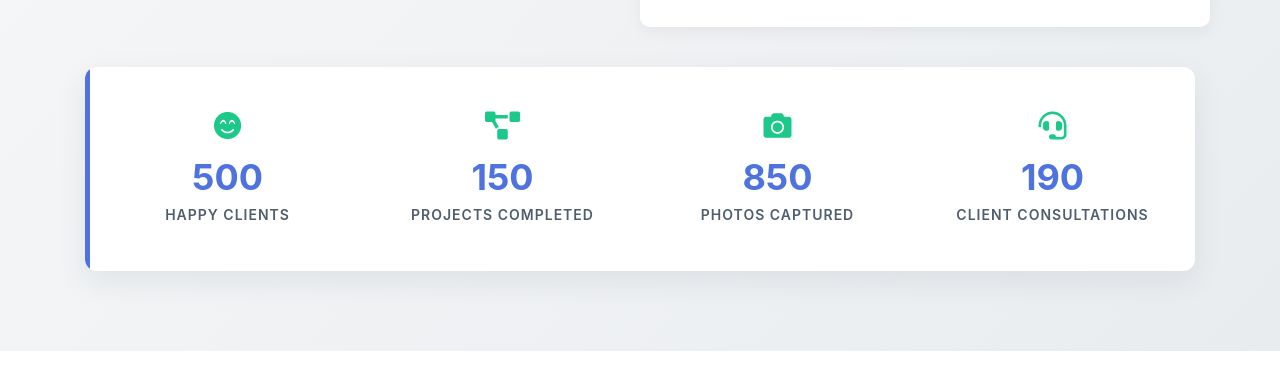
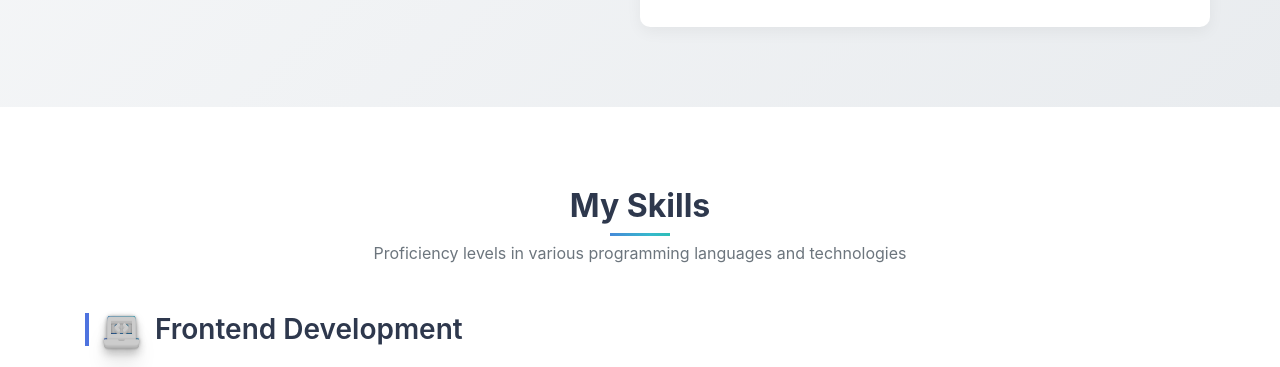
Before and after one commit to OvenKung/Portfolio, a plain HTML site: page index.html in a window 1280 px wide. Shown: the part 1188-1555 px from the top of the page. Drawn offline with nearby package versions, Linux system fonts and the light colour scheme.

Commit message:
Remove Counter

```diff
--- a/index.html
+++ b/index.html
@@ -114,38 +114,6 @@
                 <div class="col-lg-6" data-aos="fade-right" data-aos-delay="200">
                     <div class="about-avatar">
                         <img src="https://bootdey.com/img/Content/avatar/avatar7.png" title="Profile Image" alt="Profile Image" class="floating-animation">
-                    </div>
-                </div>
-            </div>
-            <div class="counter">
-                <div class="row">
-                    <div class="col-6 col-lg-3" data-aos="zoom-in" data-aos-delay="100">
-                        <div class="count-data text-center hover-scale">
-                            <i class="fas fa-smile-beam mb-3 color-cycle" style="font-size: 28px; color: #4e73df;"></i>
-                            <h6 class="count h2" data-to="500" data-speed="500">500</h6>
-                            <p class="m-0px font-w-600">Happy Clients</p>
-                        </div>
-                    </div>
-                    <div class="col-6 col-lg-3" data-aos="zoom-in" data-aos-delay="200">
-                        <div class="count-data text-center hover-scale">
-                            <i class="fas fa-project-diagram mb-3 color-cycle" style="font-size: 28px; color: #4e73df;"></i>
-                            <h6 class="count h2" data-to="150" data-speed="150">150</h6>
-                            <p class="m-0px font-w-600">Projects Completed</p>
-                        </div>
-                    </div>
-                    <div class="col-6 col-lg-3" data-aos="zoom-in" data-aos-delay="300">
-                        <div class="count-data text-center hover-scale">
-                            <i class="fas fa-camera mb-3 color-cycle" style="font-size: 28px; color: #4e73df;"></i>
-                            <h6 class="count h2" data-to="850" data-speed="850">850</h6>
-                            <p class="m-0px font-w-600">Photos Captured</p>
-                        </div>
-                    </div>
-                    <div class="col-6 col-lg-3" data-aos="zoom-in" data-aos-delay="400">
-                        <div class="count-data text-center hover-scale">
-                            <i class="fas fa-headset mb-3 color-cycle" style="font-size: 28px; color: #4e73df;"></i>
-                            <h6 class="count h2" data-to="190" data-speed="190">190</h6>
-                            <p class="m-0px font-w-600">Client Consultations</p>
-                        </div>
                     </div>
                 </div>
             </div>
@@ -557,11 +525,6 @@
 
     <!-- Footer -->
     <footer class="bg-dark text-white text-center py-4">
-        <div class="footer-wave">
-            <svg xmlns="http://www.w3.org/2000/svg" viewBox="0 0 1440 320">
-                <path fill="#f8f9fa" fill-opacity="1" d="M0,288L48,272C96,256,192,224,288,213.3C384,203,480,213,576,213.3C672,213,768,203,864,202.7C960,203,1056,213,1152,208C1248,203,1344,181,1392,170.7L1440,160L1440,0L1392,0C1344,0,1248,0,1152,0C1056,0,960,0,864,0C768,0,672,0,576,0C480,0,384,0,288,0C192,0,96,0,48,0L0,0Z"></path>
-            </svg>
-        </div>
         <div class="container">
             <div class="row">
                 <div class="col-md-12">
--- a/styles.css
+++ b/styles.css
@@ -121,50 +121,6 @@ img:hover {
   }
 }
 
-.about-section .counter {
-  padding: 30px 20px;
-  background: #ffffff;
-  border-radius: 12px;
-  box-shadow: 0 10px 30px rgba(31, 45, 61, 0.08);
-  margin-top: 40px;
-  position: relative;
-  z-index: 1;
-  overflow: hidden;
-  transition: all 0.3s ease;
-}
-.about-section .counter:hover {
-  transform: translateY(-5px);
-  box-shadow: 0 15px 35px rgba(31, 45, 61, 0.12);
-}
-.about-section .counter:before {
-  content: "";
-  position: absolute;
-  top: 0;
-  left: 0;
-  width: 5px;
-  height: 100%;
-  background: #4e73df;
-  z-index: -1;
-}
-.about-section .counter .count-data {
-  margin-top: 15px;
-  margin-bottom: 15px;
-  position: relative;
-}
-.about-section .counter .count {
-  font-weight: 700;
-  font-size: 36px;
-  color: #4e73df;
-  margin: 0 0 5px;
-}
-.about-section .counter p {
-  font-weight: 600;
-  margin: 0;
-  color: #505d6e;
-  font-size: 14px;
-  text-transform: uppercase;
-  letter-spacing: 1px;
-}
 mark {
     background: rgba(78, 115, 223, 0.15);
     border-radius: 4px;
@@ -747,20 +703,6 @@ mark {
     transform: translateY(-3px);
 }
 
-/* Footer wave */
-.footer-wave {
-    position: relative;
-    width: 100%;
-    margin-top: -120px;
-    height: 120px;
-    overflow: hidden;
-}
-
-.footer-wave svg {
-    width: 100%;
-    height: auto;
-}
-
 /* Animations */
 @keyframes fadeIn {
     from { opacity: 0; transform: translateY(20px); }
```
